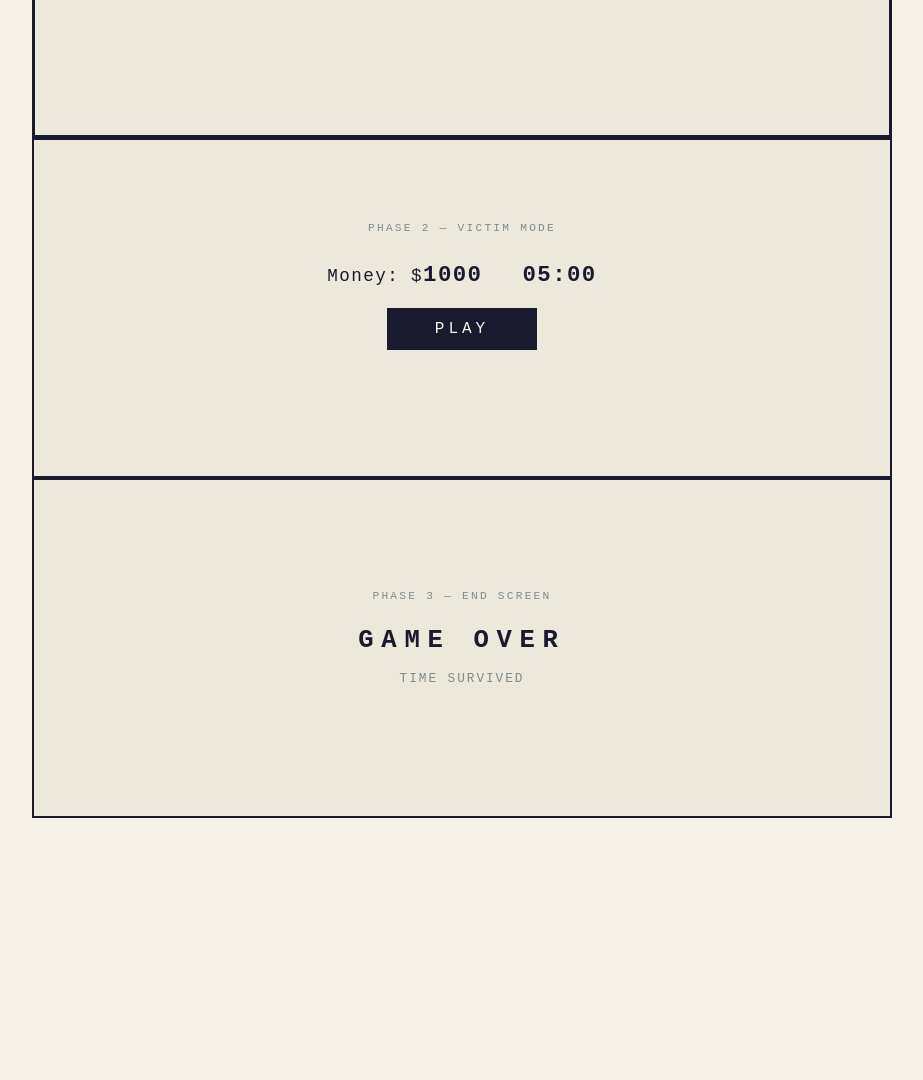
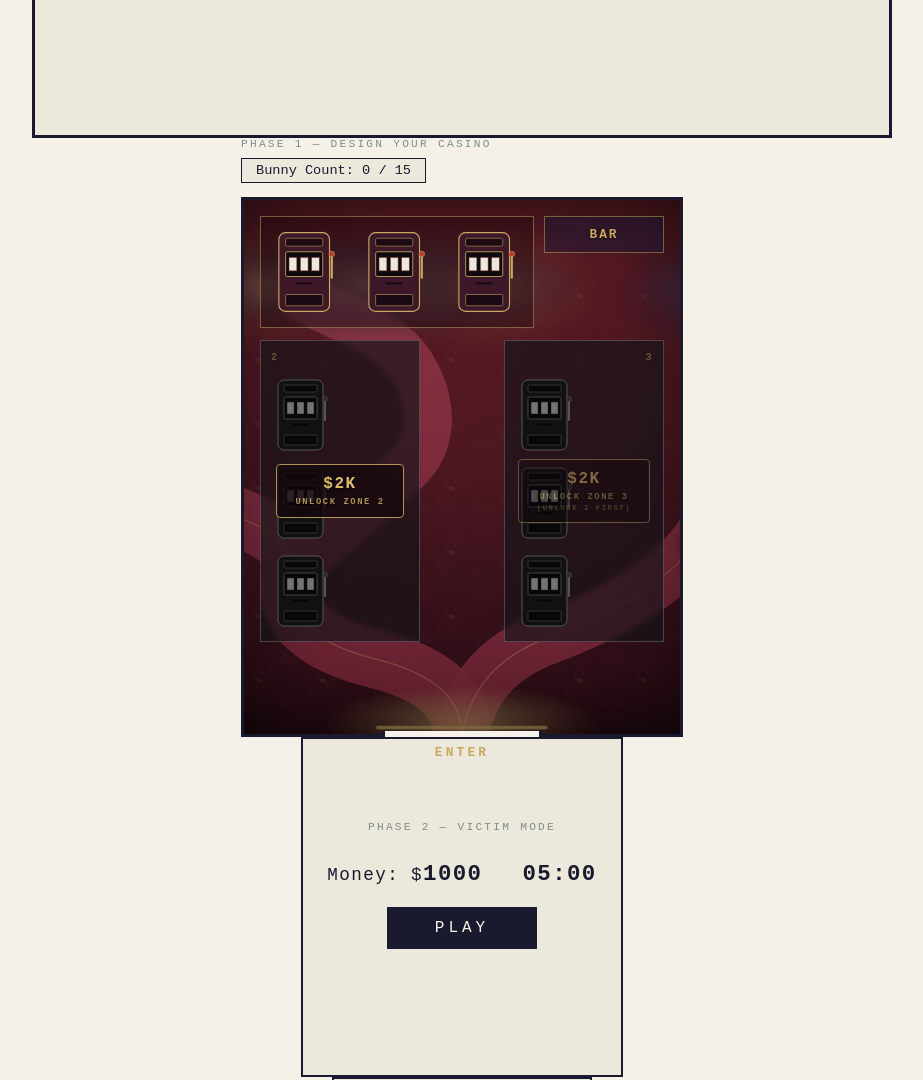
Before and after one commit to Hashikono/Gamblers-Demise, a plain HTML site: page gamblers-demise.html in a window 1280 px wide. Shown: the part 420-1500 px from the top of the page, without its empty margins (178-1101 px from the left). Before the commit the page ends 1262 px from the top, so only its background shows below. Drawn offline with Linux system fonts and the light colour scheme.

Commit message:
Underscore fix

```diff
--- a/gamblers-demise.html
+++ b/gamblers-demise.html
@@ -83,7 +83,7 @@
 <!-- ══════════════════════════════════════════════════════
      PHASE 1: DESIGN YOUR CASINO — hidden by default
 ═══════════════════════════════════════════════════════ -->
-<div id="phase1" class="phase hidden">
+<div id="phase1" class="phase_hidden">
 <div class="phase-label">Phase 1 — Design Your Casino</div>
 <div class="bunny-counter">Bunny Count: <span id="bunnyCount">0</span> / 15</div>
 <div id="casinoFloor">
@@ -238,7 +238,7 @@
 
 
 <!-- PHASE 2 -->
-<div id="phase2" class="phase hidden">
+<div id="phase2" class="phase_hidden">
 <div class="phase-label">Phase 2 — Victim Mode</div>
 <div class="hud">
 <div>Money: $<span id="money">1000</span></div>
@@ -250,7 +250,7 @@
 
 
 <!-- PHASE 3 -->
-<div id="phase3" class="phase hidden">
+<div id="phase3" class="phase_hidden">
 <div class="phase-label">Phase 3 — End Screen</div>
 <h2>Game Over</h2>
 <div>
```
Also changed, not shown: assets/bunny.svg (added).
